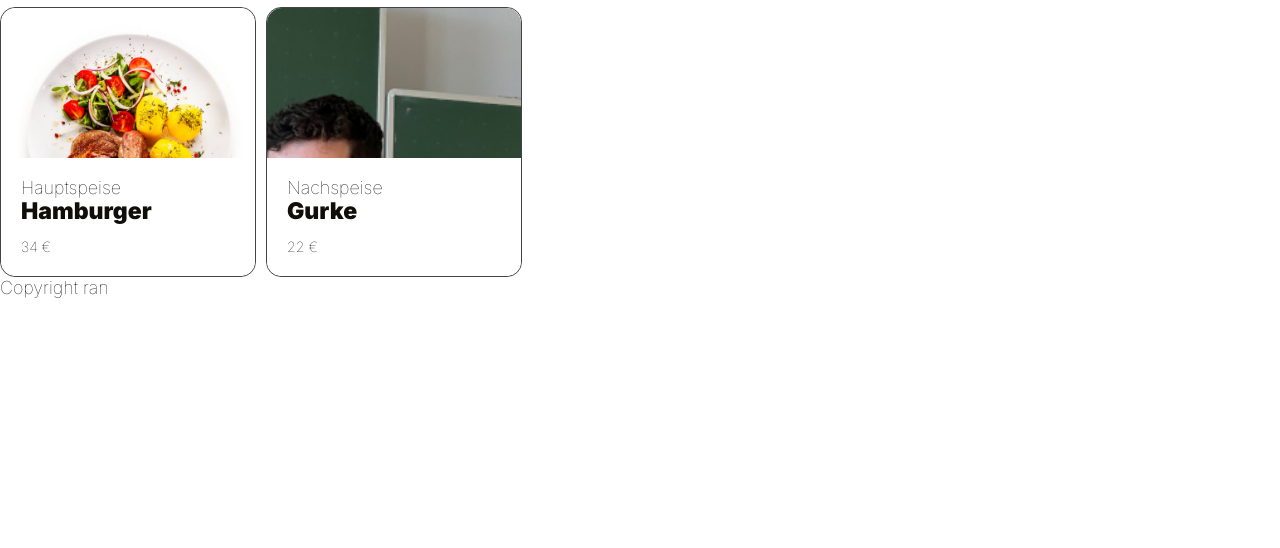
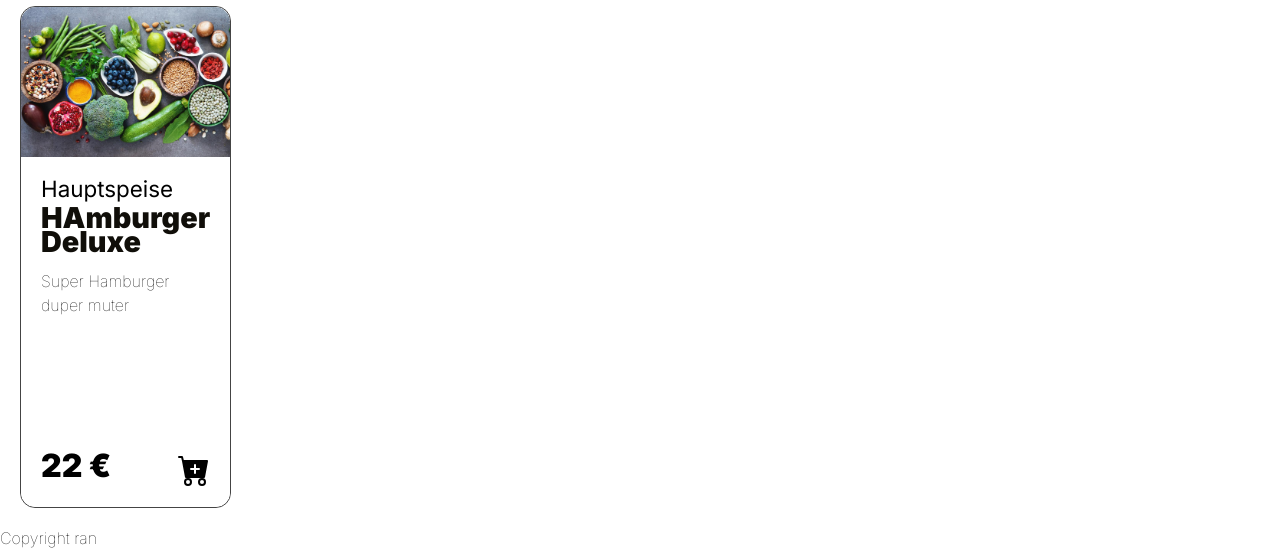
Before and after one commit to riedmann/Camping, a Gatsby site: page /products in a window 1280 px wide. Shown: the part 615-1163 px from the top of the page. Before the commit the page ends 913 px from the top, so only its background shows below. Built offline with nearby package versions, Linux system fonts and the light colour scheme; Gatsby itself is replaced by a stand-in of ours.

Commit message:
fixed layout

```diff
--- /dev/null
+++ b/content/products/2022-11-11-hamburger-deluxe.md
@@ -0,0 +1,9 @@
+---
+layout: member
+name: HAmburger Deluxe
+category: Hauptspeise
+image: /images/uploads/f2.jpeg
+price: 22
+description: Super Hamburger duper muter
+---
+x
--- a/package.json
+++ b/package.json
@@ -31,7 +31,8 @@
     "netlify-cms-app": "^2.15.72",
     "netlify-lambda": "^2.0.15",
     "react": "^17.0.0",
-    "react-dom": "^17.0.0"
+    "react-dom": "^17.0.0",
+    "react-icons": "^4.6.0"
   },
   "devDependencies": {
     "prettier": "^2.7.1"
--- a/src/components/card.js
+++ b/src/components/card.js
@@ -1,7 +1,7 @@
-
-import React, { useContext} from 'react';
+import React, { useContext } from "react";
 import { GlobalDispachContext } from "../context/GlobalContextProvider";
 import * as styles from "./card.module.css";
+import { BsFillCartPlusFill } from "react-icons/bs";
 
 export default function Card(props) {
   const dispach = useContext(GlobalDispachContext);
@@ -13,19 +13,29 @@
   };
   return (
     <div
-      className={styles.card}
-      onClick={cardClicked}
-      onKeyDown={cardClicked}
-      role="presentation"
-    >
-      <div className={styles.imageContainer} style={{backgroundImage:"url('"+ data.image +"')", backgroundSize:"cover"}}>
-
-      </div>
+      className={styles.card}>
+      <div
+        className={styles.imageContainer}
+        style={{
+          backgroundImage: "url('" + data.image + "')",
+          backgroundSize: "cover",
+        }}
+      ></div>
       <div className={styles.description}>
-        <h2>{data.category}</h2>
-        <h3 className={styles.marginTop}>{data.name}</h3>
-        <p className={styles.detail}>{data.description}</p>
-        <h4>{data.price} €</h4>
+        <div className={styles.info}>
+          <h2>{data.category}</h2>
+          <h3 className={styles.marginTop}>{data.name}</h3>
+          <p className={styles.detail}>{data.description}</p>
+        </div>
+        <div className={styles.priceCart}>
+          <div>{data.price} €</div>
+          <div className={styles.icon} onClick={cardClicked}>
+            <BsFillCartPlusFill
+              onMouseOver={({ target }) => (target.style.color = "grey")}
+              onMouseOut={({ target }) => (target.style.color = "black")}
+            />
+          </div>
+        </div>
       </div>
     </div>
   );
--- a/src/components/card.module.css
+++ b/src/components/card.module.css
@@ -9,19 +9,22 @@
 
   line-height: 1.2em;
   color: black;
-  height: 100%;
   border-color: rgb(68, 68, 68);
   border-width: 1px;
 }
 
-.card:hover {
+/* .card:hover {
   border-color: rgb(55, 166, 43);
   -webkit-box-shadow: 10px 10px 52px -15px rgba(0, 0, 0, 0.75);
   -moz-box-shadow: 10px 10px 52px -15px rgba(0, 0, 0, 0.75);
   box-shadow: 10px 10px 52px -15px rgba(0, 0, 0, 0.75);
-}
+} */
 
 .description {
+  height: 350px;
+  display: flex;
+  flex-direction: column;
+  justify-content: space-between;
   background-color: white;
   padding: 20px;
   border-bottom-left-radius: 15px;
@@ -48,8 +51,22 @@
 
 .detail {
   margin-top: 15px;
+  max-height:150px;
+  overflow: hidden;
 }
 
 .marginTop {
   margin-top: 5px;
 }
+
+.priceCart {
+  margin-top: 15px;
+  display: flex;
+  justify-content: space-between;
+  font-weight: 900;
+  font-size: 2em;
+}
+
+.icon:hover {
+  color: grey;
+}
--- a/src/components/layout.module.css
+++ b/src/components/layout.module.css
@@ -5,4 +5,5 @@
 
 .content{
     padding-top:100px;
+    padding:20px;
 }
--- a/src/pages/products.js
+++ b/src/pages/products.js
@@ -39,9 +39,6 @@
             return <Card data={product} key={id} />;
           })}
         </div>
-        <div className={styles.list}>
-          <CartList/>
-        </div>
       </div>
     </Layout>
   );
--- a/src/pages/products.module.css
+++ b/src/pages/products.module.css
@@ -1,34 +1,34 @@
 .cards {
   display: grid;
   grid-gap: 10px;
-  width:100%;
-
+  grid-template-columns: repeat(2, 1fr);
+  width: 100%;
 }
-.list{
-  width:20vw;
+.list {
+  width: 20vw;
 }
 
-.filter{
+.filter {
   margin-bottom: 30px;
 }
 
-.filter input{
+.filter input {
   padding: 20px;
 }
 
-.prods{
+.prods {
   display: flex;
   justify-content: space-between;
 }
 
 @media (min-width: 600px) {
   .cards {
-    grid-template-columns: repeat(auto-fill, 20em);
+    grid-template-columns: repeat(3, 1fr);
   }
 }
 
 @media (min-width: 900px) {
   .cards {
-    grid-template-columns: repeat(auto-fill, 20em);
+    grid-template-columns: repeat(6, 1fr);
   }
 }
--- a/src/styles/global.css
+++ b/src/styles/global.css
@@ -15,7 +15,7 @@
 body {
   font-family: 'Inter', sans-serif;
   font-weight: 100;
-  font-size: 0.8em;
+  font-size: 1em;
 
 }
 
@@ -42,29 +42,3 @@
   font-weight: 100;
   font-size: 0.6em;
 }
-
-@media (min-width: 750px) {
-  h1 {
-    color: var(--h1-color);
-    font-size: 7em;
-  }
-  h2 {
-    color: var(--h2-color);
-    font-size: 3em;
-    font-weight: 100;
-  }
-  h3 {
-    color: var(--h1-color);
-  }
-  h4 {
-    font-weight: 100;
-    font-size: 1.1em;
-  }
-  h5 {
-    font-weight: 100;
-    font-size: 0.6em;
-  }
-  P {
-    font-size: 1.4em;
-  }
-}
```
Also changed, not shown: 1 other file.
